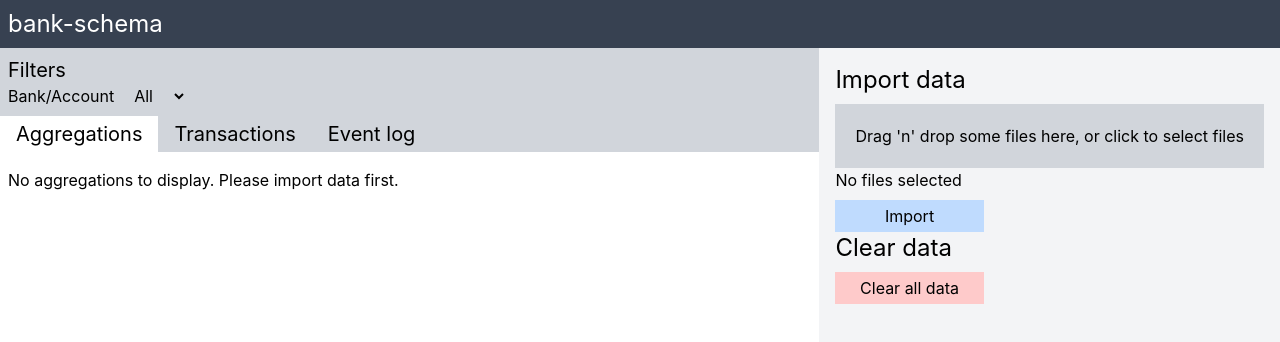
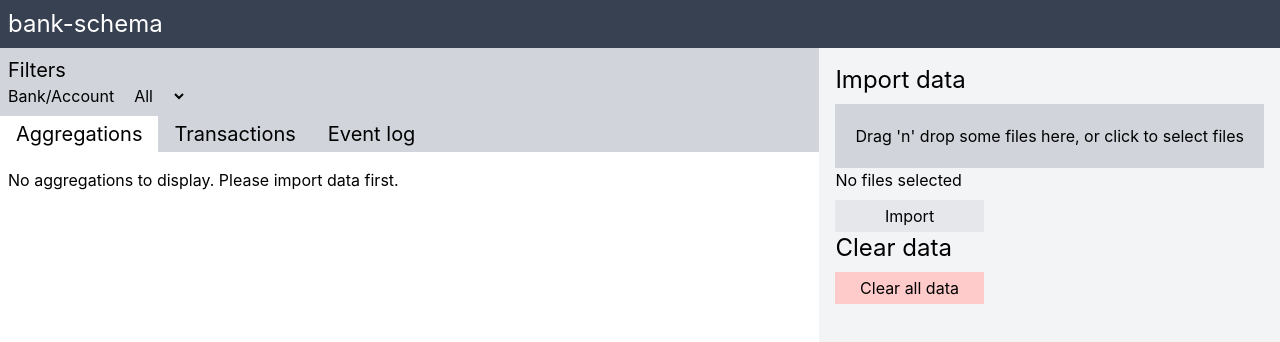
Before and after one commit to xpcoffee/bank-schema-ui, a React (Create React App) app: page / in a window 1280 px wide. Shown: the top 342 px of the page. Built offline with nearby package versions, Linux system fonts and the light colour scheme.

Commit message:
Disable the import button when no files have been selected

```diff
--- a/src/components/Toolbar.tsx
+++ b/src/components/Toolbar.tsx
@@ -156,6 +156,8 @@ export const Toolbar = ({ selectedFiles, dispatch }: Props) => {
     dispatch({ type: "clearData" });
   }, [dispatch]);
 
+  const importDisabled = (selectedFiles?.length || 0) === 0;
+
   return (
     <div
       className="flex flex-col p-4 bg-gray-100"
@@ -166,7 +168,13 @@ export const Toolbar = ({ selectedFiles, dispatch }: Props) => {
         {dropZone}
         {selectedFileList}
         <div className="flex mt-2">
-          <button type="submit" className="bg-blue-200 p-1 flex-1">
+          <button
+            disabled={importDisabled}
+            type="submit"
+            className={
+              "p-1 flex-1" + (importDisabled ? " bg-gray-200" : " bg-blue-200")
+            }
+          >
             Import
           </button>
           <div className="flex-1"></div>
```
